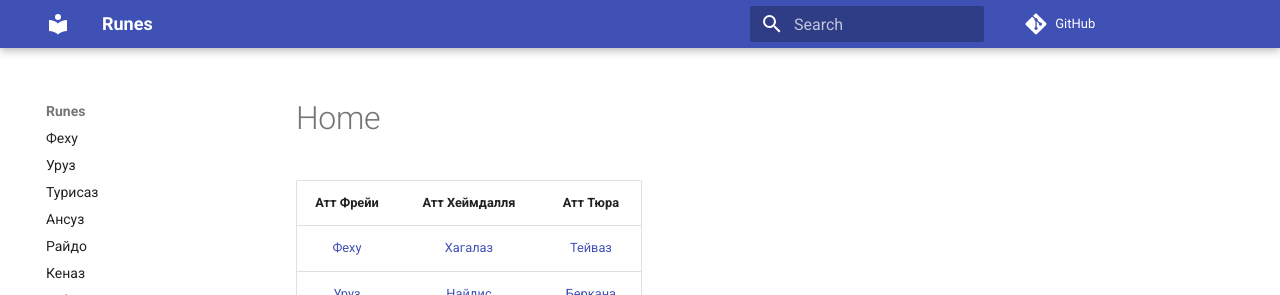
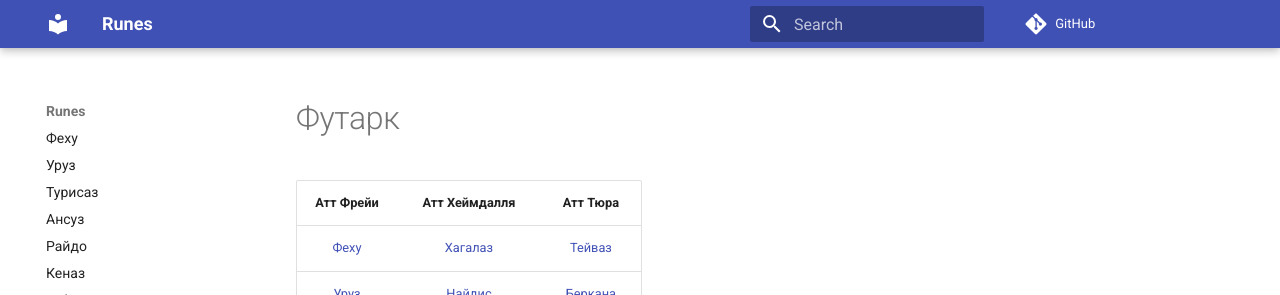
Before and after one commit to daymonri/runes, an MkDocs documentation site: the page built from docs/index.md, in a window 1280 px wide. Shown: the top 295 px of the page. Built offline with MkDocs 1.6.1 and Material for MkDocs 9.7.7, drawn with Linux system fonts in a browser that asks for light colours; comment, search, counter and statistics services are not loaded.

Commit message:
Futhark.

```diff
--- a/docs/index.md
+++ b/docs/index.md
@@ -1,3 +1,5 @@
+# Футарк
+
 |Атт Фрейи|Атт Хеймдалля|Атт Тюра|
 |:-:|:-:|:-:|
 |[Феху](fehu.md)|[Хагалаз](hagalaz.md)|[Тейваз](teivaz.md)|
```
